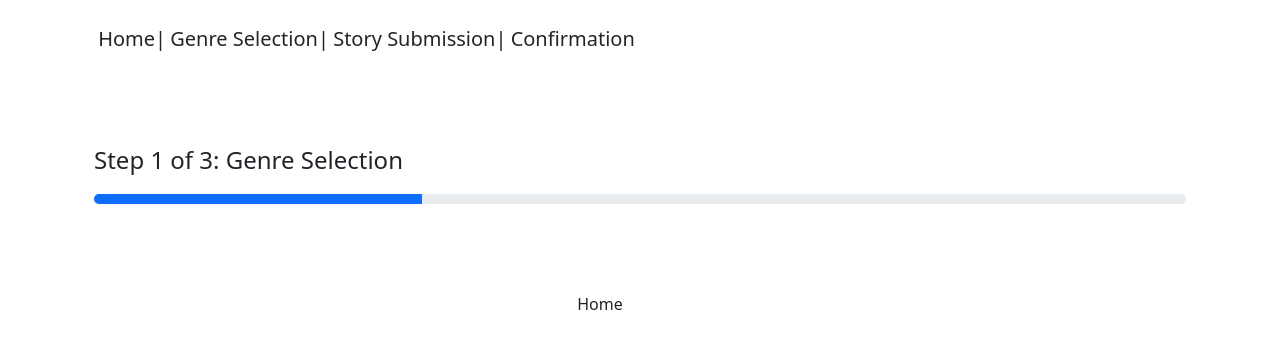
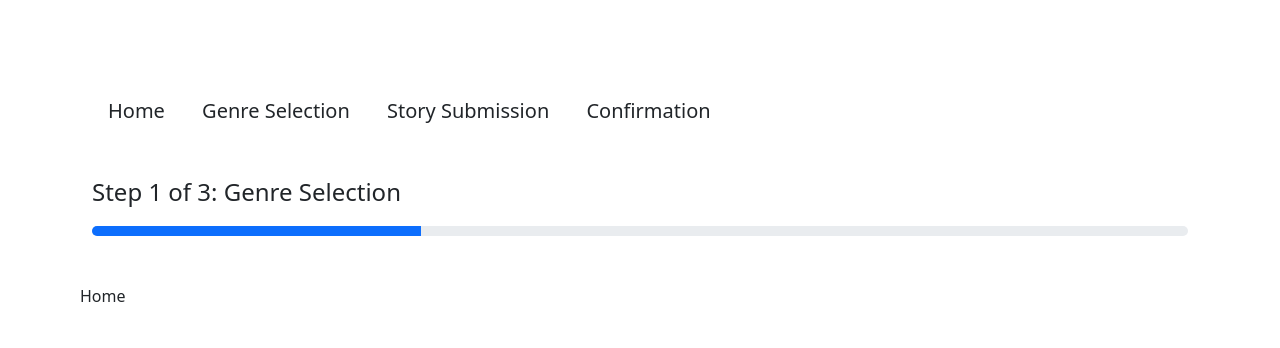
Before and after one commit to AplUSAndmINUS/beta-hive-story-submission, a React (Create React App) app: page / in a window 1280 px wide. Shown: the top 348 px of the page. Built offline with nearby package versions, Linux system fonts and the light colour scheme.

Commit message:
added the images and grid system to the genre selection

```diff
--- a/src/App.tsx
+++ b/src/App.tsx
@@ -12,9 +12,9 @@ import ProgressBar from './components/progress-bar/progress-bar';
 const App: React.FC = () => {
   return (
     <Router>
-      <Menu />
-      <ProgressBar />
       <div className='App-Main'>
+        <Menu />
+        <ProgressBar />
         <Routes>
           {routes.map((route) => (
             <Route key={route.path} path={route.path} element={route.element} />
--- a/src/components/hive-genre/hive-genre-square.tsx
+++ b/src/components/hive-genre/hive-genre-square.tsx
@@ -1,34 +1,22 @@
 import React from 'react';
 
-export const HIVEGenreSquare: React.FC = () => {
-  interface Image {
-    name: string;
-    url: string;
-  }
+interface HIVEGenreSquareProps {
+  imageName: string;
+  imageURL: string;
+}
 
-  const [ images, setImages ] = React.useState<Image[]>([]);
-
-  React.useEffect(() => {
-    const context = (require as any).context(
-      '../../assets/images',
-      false,
-      /\.png$/
-    );
-    context.keys().forEach((key: string) => {
-      const name = key.replace('./', '').replace('.png', '');
-      const url = context(key);
-      images.push({ name, url });
-    });
-
-    setImages(images);
-  }, [images]);
-
+export const HIVEGenreSquare: React.FC<HIVEGenreSquareProps> = ({
+  imageName,
+  imageURL,
+}) => {
   return (
-    <div className="d-flex flex-column">
-      <img src={images[0]?.url} alt={images[0]?.name} />
-      <p>Hive Genre</p>
+    <div className='col-12 col-sm-6 col-md-4 col-lg-3'>
+      <div className='d-flex flex-column'>
+        <img className='img-fluid' src={imageURL} alt={imageName} />
+        <p>{imageName}</p>
+      </div>
     </div>
   );
-}
+};
 
 export default HIVEGenreSquare;
--- a/src/components/menu/menu.tsx
+++ b/src/components/menu/menu.tsx
@@ -5,24 +5,23 @@ import { routes } from '../../routes/routes';
 
 export const Menu: React.FC = () => {
   return (
-    <div className='container sticky-top p-4'>
-      <ul className='nav'>
+    <div className='container sticky-top pb-3'>
+      <ul className='nav d-flex justify-content-start'>
         {routes
           .filter((route) => route.path !== undefined && route.path !== '*')
-          .map((route) => (
+          .map((route, index) => (
             <li
               key={route.path}
-              className='nav-item d-flex justify-content-around'
+              className={`nav-item p-3 ${index === 0 && 'pl-0'}`}
             >
-              &nbsp;
               <Link
                 to={route.path || '#'}
-                className='text-decoration-none text-body fs-5 mr-3'
+                className='text-decoration-none text-body fs-5'
               >
-                {route.name}
+                {route.name}&nbsp;
               </Link>
               {route.name !== 'Confirmation' ? (
-                <p className='text-body fs-5'> | </p>
+                <p className='text-body fs-5'></p>
               ) : (
                 ''
               )}
--- a/src/components/progress-bar/progress-bar.tsx
+++ b/src/components/progress-bar/progress-bar.tsx
@@ -21,16 +21,15 @@ export const ProgressBar: React.FC = () => {
   };
 
   return (
-    <div className='container d-flex flex-column align-items-start mt-4 p-4'>
-      <p className='pr-3 flex-fill text-left fs-4'>{handleTitle(percentage)}</p>
+    <div className='container d-flex flex-column align-items-start mb-5'>
+      <p className='flex-fill text-left fs-4'>{handleTitle(percentage)}</p>
       <div className='progress w-100' style={{ height: '10px' }}>
         <div
           className={`progress-bar pr-2 ${
             percentage === 100 ? 'bg-success' : 'bg-primary'
           }`}
           style={{ width: `${percentage}%` }}
-        >
-        </div>
+        ></div>
       </div>
     </div>
   );
--- a/src/pages/genre-selection/genre-selection.tsx
+++ b/src/pages/genre-selection/genre-selection.tsx
@@ -1,12 +1,25 @@
 import React from 'react';
 
 import HIVEGenreSquare from '../../components/hive-genre/hive-genre-square';
+import useHIVEImages from '../../utils/hooks/useHIVEImages';
 
 export const GenreSelection: React.FC = () => {
+  const images = useHIVEImages();
+
   return (
-    <div className="d-flex flex-column">
-      <p>Genre Selection</p>
-      <HIVEGenreSquare />
+    <div className='container-fluid'>
+      <div className='row'>
+        <p>Genre Selection</p>
+      </div>
+      <div className='row'>
+        {images.map((image, index) => (
+          <HIVEGenreSquare
+            key={image.name + index}
+            imageName={image.name}
+            imageURL={image.url}
+          />
+        ))}
+      </div>
     </div>
   );
 };
--- a/src/styles/_app.scss
+++ b/src/styles/_app.scss
@@ -7,33 +7,32 @@
 // breakpoints
 $mobile: 600px;
 $tablet: 900px;
-$desktop: 1200px;
+$desktop: 1400px;
 $large-desktop: 1600px;
 
 // start styles
 #root {
-  height: 100vh;
-  width: 100vw;
   background-color: transparent; // made transparent to allow WP backgrounds to come through
 }
 
 .App-Main {
   max-width: $desktop;
-  display: flex;
-  flex-direction: column;
-  align-items: center;
-  justify-content: center;
   padding-top: 4rem;
+  margin: 0 auto;
 
   @media screen and (max-width: $mobile) {
     padding: 1rem;
   }
 
-  @media screen and (max-width: $tablet) {
+  @media screen and (min-width: $mobile) and (max-width: $tablet) {
+    padding: 2rem;
+  }
+
+  @media screen and (min-width: $tablet) and (max-width: $desktop) {
     padding: 5rem;
   }
 
-  @media screen and (max-width: $desktop) {
-    padding: 10rem;
+  @media screen and (min-width: $desktop) {
+    padding: 4rem;
   }
 }
--- /dev/null
+++ b/src/utils/hooks/useHIVEImages.tsx
@@ -0,0 +1,29 @@
+import React from 'react';
+
+interface Image {
+  name: string;
+  url: string;
+}
+
+export const useHIVEImages = () => {
+  const [images, setImages] = React.useState<Image[]>([]);
+
+  React.useEffect(() => {
+    const context = (require as any).context(
+      '../../assets/images',
+      false,
+      /\.png$/
+    );
+    const imageArray: Image[] = context.keys().map((key: string) => {
+      const name = key.replace('./', '').replace('.png', '');
+      const url = context(key);
+      return { name, url };
+    });
+
+    setImages(imageArray);
+  }, []);
+
+  return images;
+};
+
+export default useHIVEImages;
```
Also changed, not shown: src/assets/images/non-fiction.png (renamed from src/assets/images/nonfiction.png), src/assets/images/sci-fi.png (renamed from src/assets/images/scifi.png).
